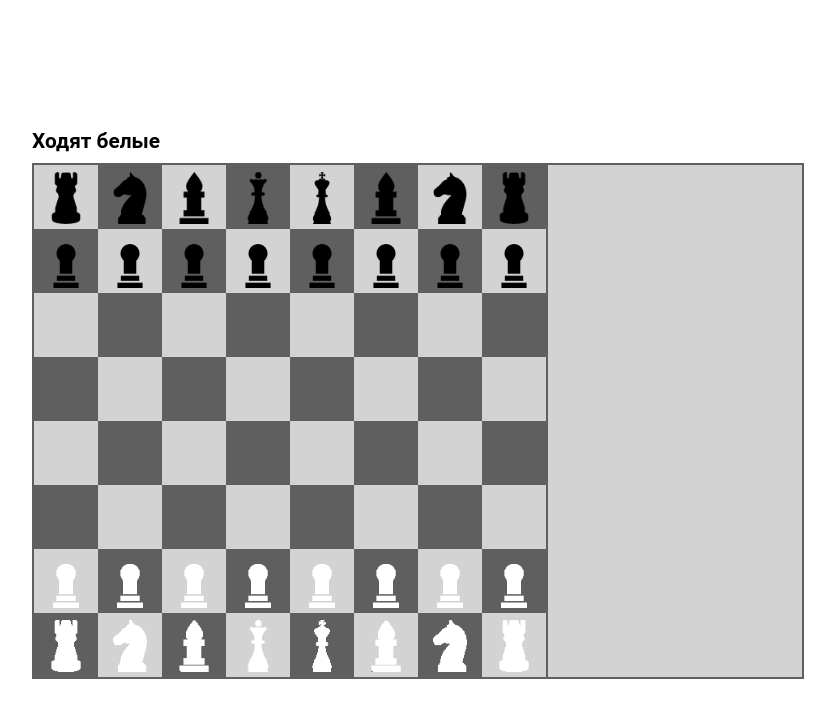
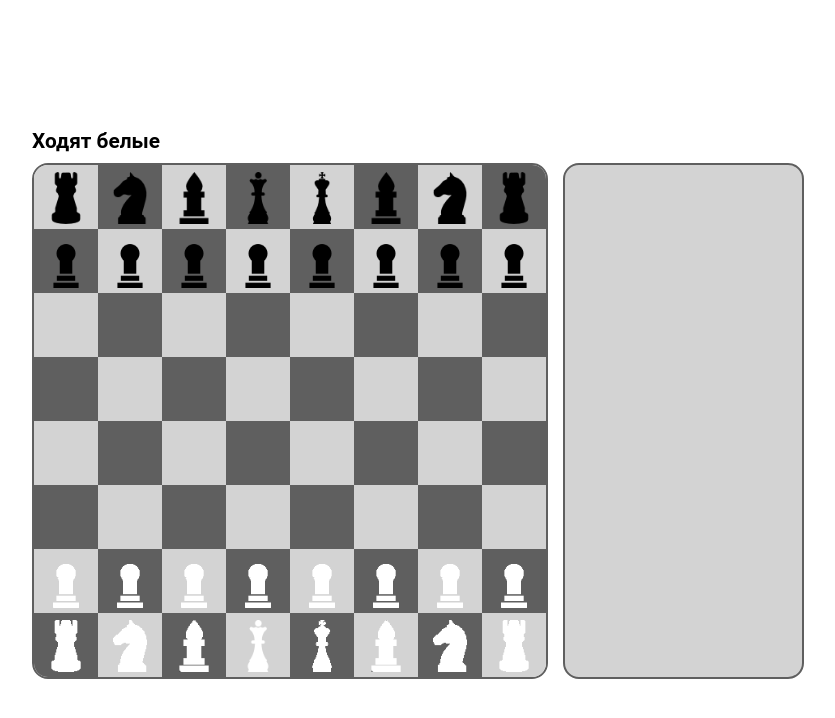
Before and after one commit to tytytyw/chess, a React (Create React App) app: page / in a window 1280 px wide. Shown: the top 718 px of the page, without its empty margins (222-1057 px from the left). Built offline with nearby package versions, Linux system fonts and the light colour scheme.

Commit message:
add border-radius for board

```diff
--- a/src/App.css
+++ b/src/App.css
@@ -69,8 +69,12 @@ button {
   justify-content: space-between;
   height: 100%;
   border: 2px solid rgb(95, 95, 95);
-  border-left: 0;
   background: #d3d3d3;
+  border-radius: 1rem;
+  -webkit-border-radius: 1rem;
+  -moz-border-radius: 1rem;
+  -ms-border-radius: 1rem;
+  -o-border-radius: 1rem;
 }
 
 .lostFigures .LostFiguresComponent {
@@ -90,6 +94,10 @@ button {
   object-fit: contain;
 }
 
+.BoardComponent {
+  margin-right: 2%;
+}
+
 .BoardComponent__title {
   font-size: 1.3rem;
   line-height: 2;
@@ -100,8 +108,14 @@ button {
   height: calc(64px * 8);
   display: flex;
   flex-wrap: wrap;
+  box-sizing: content-box;
   border: 2px solid rgb(95, 95, 95);
-  box-sizing: content-box;
+  border-radius: 1rem;
+  -webkit-border-radius: 1rem;
+  -moz-border-radius: 1rem;
+  -ms-border-radius: 1rem;
+  -o-border-radius: 1rem;
+  overflow: hidden;
 }
 
 .cell {
```
